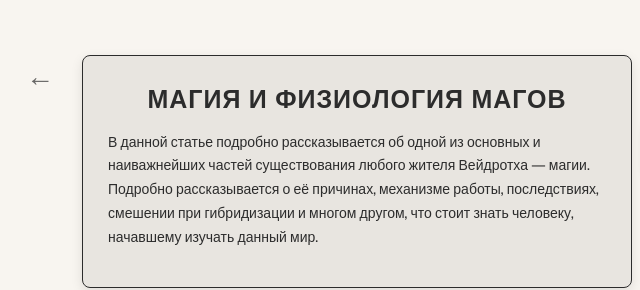
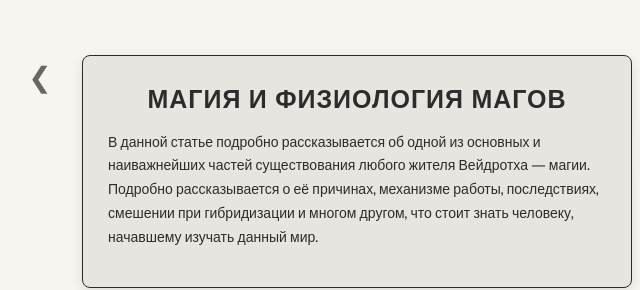
Before and after one commit to Ostri7533/Veydroth, a plain HTML site: page magic-and-physiology-of-mages.html in a window 1280 px wide. Shown: the top 290 px of the page, 283-923 px from the left. Drawn offline with nearby package versions, Linux system fonts and the light colour scheme.

Commit message:
Update magic-and-physiology-of-mages.html

```diff
--- a/magic-and-physiology-of-mages.html
+++ b/magic-and-physiology-of-mages.html
@@ -611,7 +611,7 @@
 
     <div class="header-wrapper">
         <!-- Иконка "Домой" слева -->
-        <button class="icon-button" id="home-button" aria-label="На главную">←</button>
+        <button class="icon-button" id="home-button" aria-label="На главную">❮</button>
 
         <!-- Текстовая шапка по центру -->
         <div class="content-block" style="margin: 0; flex: 1;">
```
